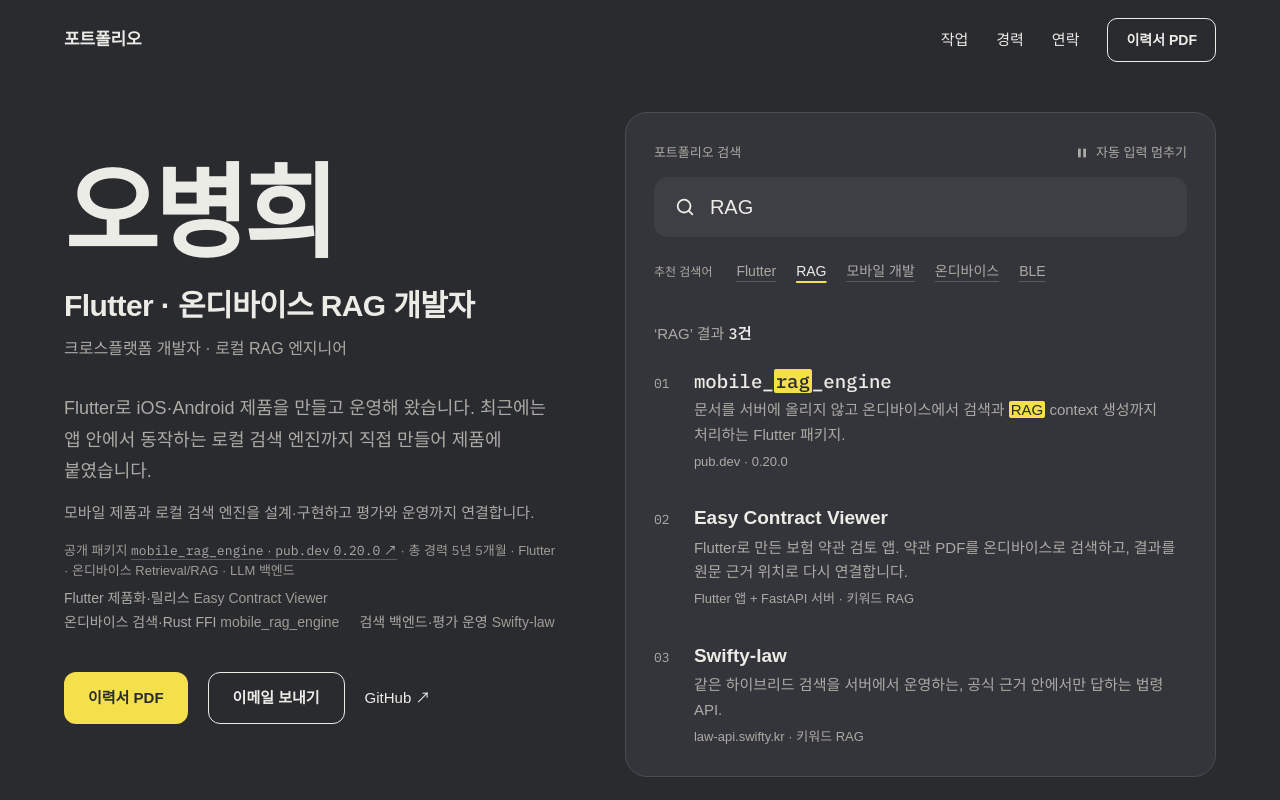
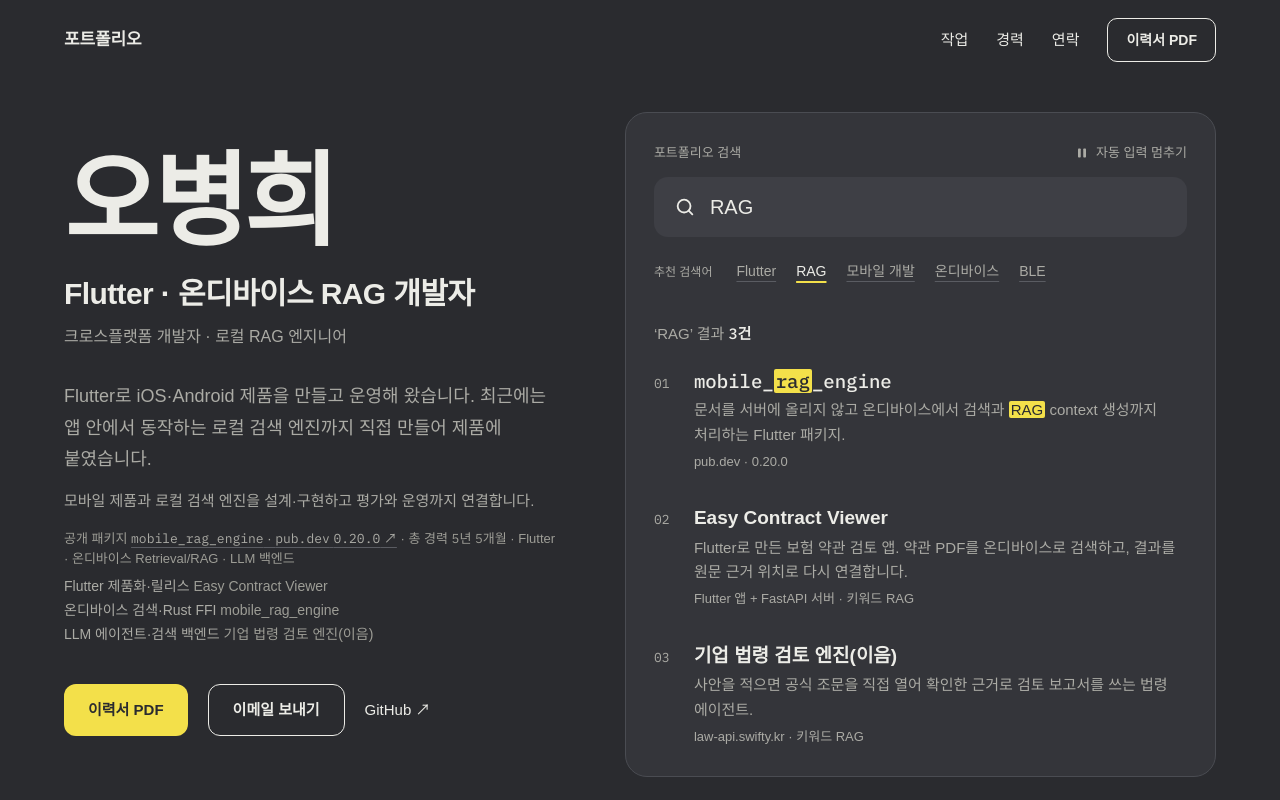
Before and after one commit to dev07060/dev-portfolio, a Next.js app: page / in a window 1280 px wide. Shown: the top 800 px of the page. Built offline with nearby package versions, Linux system fonts and the light colour scheme; a web font is replaced by a local one.

Commit message:
content: describe the law project as the Ieum review agent
Rename Swifty-law to 기업 법령 검토 엔진(이음) and rewrite its project, case #3 and hero search copy around the Google ADK review agent; update hero capabilities and the service link.

```diff
--- a/src/data/freelancer.ts
+++ b/src/data/freelancer.ts
@@ -53,8 +53,8 @@ const freelancerCapabilities: Capability[] = [
     evidence: 'Easy Contract Viewer',
   },
   {
-    title: 'FastAPI 검색 백엔드·평가',
-    evidence: 'Swifty-law',
+    title: 'FastAPI·LLM 에이전트 백엔드',
+    evidence: '기업 법령 검토 엔진(이음)',
   },
 ];
 
--- a/src/data/portfolio.ts
+++ b/src/data/portfolio.ts
@@ -52,8 +52,8 @@ export const capabilities: Capability[] = [
     evidence: 'mobile_rag_engine',
   },
   {
-    title: '검색 백엔드·평가 운영',
-    evidence: 'Swifty-law',
+    title: 'LLM 에이전트·검색 백엔드',
+    evidence: '기업 법령 검토 엔진(이음)',
   },
 ];
 
--- a/src/data/projects.ts
+++ b/src/data/projects.ts
@@ -80,38 +80,38 @@ export const projects: Project[] = [
   {
     id: "law-info-engine",
     type: "api",
-    title: "Swifty-law",
-    subtitle: "인용 기반 한국 법령 검색 RAG 엔진",
+    title: "기업 법령 검토 엔진(이음)",
+    subtitle: "공식 조문·판례를 근거로 사안을 검토하는 법령 에이전트",
     description:
-      "공식 법령정보를 인용 가능한 단위로 정규화·색인하고 hybrid retrieval로 검색하는 사내 공통 엔진. LLM은 검색된 공식 chunk와 citation 안에서만 답변합니다.",
+      "사안과 질문을 받으면 쟁점을 나누고, 국가법령 원문을 직접 열어 확인한 근거로 검토 보고서를 쓰는 서비스입니다. 열람하지 않은 조문은 인용할 수 없습니다.",
     implementationPoints: [
-      "Bronze/Silver/Gold 3계층 레이크로 원본 API에서 청크·임베딩을 언제든 재생성 가능하게 설계.",
-      "SBERT dense + Milvus BM25 sparse를 RRFRanker(60)로 융합하고 corpus 기반 질의 확장 적용.",
-      "국가법령 Open API quota를 일일 한도·최소 간격·지수 백오프 재시도로 1급 시민으로 보호.",
-      "golden_retrieval_v1(74 dev / 30 holdout) nDCG@5 / MRR@10 / Recall@10 회귀 게이트로 릴리스 차단.",
+      "Google ADK Workflow로 조사 → 초안 작성 → 독립 답변 → 대조·수정 단계를 나눈 보고서 에이전트를 구현했습니다.",
+      "에이전트 도구를 검색(후보)과 열람(원문)으로 분리해, 실제로 연 조문만 인용할 수 있게 했습니다.",
+      "보고서 위 후속 대화 에이전트는 매 턴을 제출 도구 호출로 끝내고, 도구 호출 수와 요청 시간을 제한합니다.",
+      "판례는 참조조문이 이미 확인한 조문을 가리키는 대법원 판결만 후보로 삼습니다.",
     ],
     cardPresentation: {
       variant: "architecture",
       thumbnailScreenIndex: 3,
       description:
-        "Bronze/Silver/Gold 레이크, Milvus dense/sparse ranking, citation metadata, evaluation gate를 갖춘 hybrid retrieval 백엔드입니다.",
+        "공식 조문을 직접 열어 확인한 근거로만 보고서를 쓰는 Google ADK 기반 법령 검토 에이전트입니다.",
       evidenceBadges: [
+        "Google ADK",
+        "Gemini · Vertex AI",
         "FastAPI",
+        "PostgreSQL",
         "Milvus",
-        "RRFRanker",
-        "Bronze/Silver/Gold",
-        "evaluation",
       ],
       highlight:
-        "golden retrieval set 기준 nDCG@5 / MRR@10 / Recall@10으로 릴리스를 게이트했습니다.",
+        "에이전트 워크플로·도구 설계, 근거 검증, 법령 데이터·검색 파이프라인을 직접 설계하고 구현했습니다.",
     },
-    techStack: ["Python", "FastAPI", "PostgreSQL", "Milvus", "SBERT", "Docker"],
+    techStack: ["Python", "FastAPI", "Google ADK", "Gemini (Vertex AI)", "PostgreSQL", "Milvus", "Docker"],
     color: "from-amber-500 to-orange-600",
     iconType: "scale",
     screens: [
       {
         id: "api-landing",
-        imageAlt: "Swifty-law API 진입 화면",
+        imageAlt: "기업 법령 검토 엔진(이음) API 진입 화면",
         title: "API 진입 화면",
         desc: "law-api.swifty.kr 개발자 진입 화면 — endpoint 인덱스와 health 표면.",
         imagePath: "/images/law-info-engine/api-landing.png",
@@ -119,7 +119,7 @@ export const projects: Project[] = [
       },
       {
         id: "search-ui",
-        imageAlt: "Swifty-law 검색 화면",
+        imageAlt: "기업 법령 검토 엔진(이음) 검색 화면",
         title: "검색 화면",
         desc: "실제 서비스 검색 화면 — 자연어 질의로 조문 단위 결과를 돌려줍니다.",
         imagePath: "/images/law-info-engine/search-ui.png",
@@ -127,7 +127,7 @@ export const projects: Project[] = [
       },
       {
         id: "search-ui-full",
-        imageAlt: "Swifty-law 검색 결과·인용",
+        imageAlt: "기업 법령 검토 엔진(이음) 검색 결과·인용",
         title: "검색 결과·인용",
         desc: "모든 결과에 법령명·조문경로·시행일·출처 URL이 함께 노출됩니다.",
         imagePath: "/images/law-info-engine/search-ui-full.png",
@@ -135,7 +135,7 @@ export const projects: Project[] = [
       },
       {
         id: "architecture",
-        imageAlt: "Swifty-law 시스템 구성",
+        imageAlt: "기업 법령 검토 엔진(이음) 시스템 구성",
         title: "시스템 구성",
         desc: "5계층 흐름 — 원천 수집, 데이터 정제, 색인·지식그래프, 분석, API 노출.",
         imagePath: "/images/law-info-engine/architecture.svg",
@@ -143,7 +143,7 @@ export const projects: Project[] = [
       },
       {
         id: "api-flows",
-        imageAlt: "Swifty-law 검색·분석 경로",
+        imageAlt: "기업 법령 검토 엔진(이음) 검색·분석 경로",
         title: "검색·분석 경로",
         desc: "단순 조문 검색 경로와 쟁점 분해 + 지식그래프 확장 근거 경로의 단계별 흐름.",
         imagePath: "/images/law-info-engine/api-flows.svg",
@@ -153,7 +153,7 @@ export const projects: Project[] = [
     links: [
       {
         label: "서비스 보기",
-        url: "https://law-api.swifty.kr/search-info/",
+        url: "https://law-api.swifty.kr/",
       },
       {
         label: "API 문서",
--- a/src/data/recruitment.ts
+++ b/src/data/recruitment.ts
@@ -166,39 +166,44 @@ export const recruitmentCases: RecruitmentCase[] = [
   },
   {
     projectId: 'law-info-engine',
-    sectionLead: 'LLM이 검색된 공식 법령 근거 안에서만 답하도록 만든 인용 기반 검색 엔진.',
+    sectionLead: '사안을 적으면 쟁점을 나누고, 공식 조문을 직접 열어 확인한 근거로 검토 보고서를 쓰는 법령 에이전트.',
     sectionSummary:
-      '국가법령 데이터를 조문 단위로 정리해 두고, 질문이 들어오면 의미가 비슷한 조문과 같은 법령 용어를 쓰는 조문을 함께 찾아 출처와 함께 돌려줍니다. 검색 품질이 떨어지는 변경은 배포되지 않도록 막아 두었습니다.',
+      'Google ADK로 조사·작성·검증 단계를 나눈 에이전트가 국가법령 원문을 검색하고 열람합니다. 열람하지 않은 조문은 인용할 수 없고, 별도 대조 단계에서 근거와 어긋난 문장이 없을 때만 보고서를 검토 완료로 표시합니다.',
     figure: {
       screenId: 'search-ui',
       caption: '공개 검색 화면. 결과마다 법령명, 조문 경로, 시행일, 출처 URL이 붙습니다.',
     },
-    statusLabel: '운영 중인 검색·API',
+    statusLabel: '운영 중인 사안 검토 서비스',
     problem:
-      '공식 법령 데이터를 인용 가능한 단위로 정규화하고, LLM이 검색된 공식 근거 안에서만 답하도록 해야 했습니다.',
+      'LLM이 그럴듯한 조문을 지어내면 기업 실무에서 쓸 수 없습니다. 보고서의 법적 주장은 모두 실제 공식 원문과 시행 시점에 묶여 있어야 했고, 국가법령 API 호출 한도와 요청 시간 안에서 끝나야 했습니다.',
     contributions: [
-      'Bronze/Silver/Gold 3계층 레이크로 원본 API에서 chunk와 embedding을 다시 생성할 수 있게 설계했습니다.',
-      'SBERT dense와 Milvus BM25 sparse 결과를 RRFRanker(60)로 결합했습니다.',
-      'golden retrieval set의 nDCG@5, MRR@10, Recall@10 회귀 기준으로 릴리스 게이트를 구성했습니다.',
+      'Google ADK Workflow로 보고서 에이전트를 조사 → 초안 작성 → 독립 답변 → 대조·수정 단계로 나누고, 역할마다 별도 세션을 두었습니다.',
+      '에이전트 도구를 검색(후보)과 열람(원문)으로 분리해, 이번 실행에서 실제로 연 조문과 행정규칙만 인용할 수 있게 했습니다.',
+      '조사 단계가 만든 쟁점 계획을 서버에서 고정해, 이후 단계가 원래 질문의 쟁점을 빠뜨리거나 바꾸지 못하게 했습니다.',
+      '보고서 위 후속 대화 에이전트를 ADK Runner와 PostgreSQL 세션 저장으로 구현하고, 매 턴을 제출 도구 호출로 끝내게 해 답변 형식을 강제했습니다.',
+      '판례는 참조조문이 이미 확인한 조문을 가리키는 대법원 판결만 후보로 삼고, 텍스트 유사도는 그 안에서 순서만 정하게 했습니다.',
+      '에이전트 도구의 기반인 공식 법령 수집·정규화 파이프라인과 의미·용어 하이브리드 검색을 만들었습니다.',
     ],
     verification: [
-      'golden retrieval set의 nDCG@5, MRR@10, Recall@10 회귀 기준으로 검색 변경을 검증합니다.',
-      '국가법령 Open API를 일일 한도, 최소 간격, 지수 백오프 재시도로 보호합니다.',
+      '마지막 대조 결과가 현재 본문과 일치하고 수정할 문장이 없을 때만 검토 완료로 표시합니다. 중간에 멈춘 보고서는 검증 전으로 저장해 근거 검토만 이어서 실행할 수 있습니다.',
+      '요청 전체 시간 예산, 모델 호출별 제한 시간, 도구 호출 수 상한을 두고, 남은 시간이 부족한 단계는 시작하지 않습니다.',
+      '검색 변경은 224문항 평가 세트(nDCG@5, MRR@10, Recall@10)로 회귀를 확인합니다.',
     ],
     outcomes: [
-      '법령명, 조문 경로, 시행일, 출처 URL을 포함하는 검색 결과를 공개 검색 화면과 API로 제공합니다.',
-      '국가법령 Open API quota를 일일 한도, 최소 간격, 지수 백오프 재시도로 보호합니다.',
+      '17개 분야·207개 법령을 대상으로 사안 검토, 보고서 열람, 후속 질문을 공개 서비스와 API로 제공합니다.',
+      '보고서의 법적 주장마다 법령명, 조문, 시행일, 공식 출처가 붙습니다.',
     ],
     tradeoffs: [
-      'dense와 sparse 검색을 함께 운영하는 색인·평가 복잡성을 감수하고 의미 유사도와 법령 용어 일치 결과를 결합했습니다.',
+      '일시적인 모델 오류에 재시도를 늘리지 않고, 미완료 보고서를 저장한 뒤 근거 검토만 다시 실행하게 했습니다. 재시도가 늘수록 API 호출 한도를 넘길 위험이 커지기 때문입니다.',
+      '판례 후보를 텍스트 유사도로 넓히지 않아 후보 수는 줄지만, 쟁점과 무관한 판례가 근거로 섞이지 않습니다.',
     ],
     nonGoals: [
-      '근거 없는 범용 답변을 만들지 않고 LLM 응답을 검색된 공식 chunk와 citation 경계 안으로 제한합니다.',
+      '근거 없는 범용 법률 답변을 만들지 않습니다. 열람한 공식 원문으로 뒷받침되지 않는 문장은 검토 완료로 내보내지 않습니다.',
     ],
     evidenceLinks: [
       {
         label: '검색 서비스',
-        url: 'https://law-api.swifty.kr/search-info/',
+        url: 'https://law-api.swifty.kr/',
         kind: 'live',
       },
       {
--- a/src/data/searchDocuments.ts
+++ b/src/data/searchDocuments.ts
@@ -55,10 +55,10 @@ export const heroSearchDocuments: readonly SearchDocument[] = [
   },
   {
     id: 'law-info-engine',
-    title: 'Swifty-law',
-    snippet: '같은 하이브리드 검색을 서버에서 운영하는, 공식 근거 안에서만 답하는 법령 API.',
-    keywords: ['RAG', 'Python', 'FastAPI', 'PostgreSQL', 'Milvus', 'SBERT', 'LLM'],
-    hiddenKeywords: ['BM25', 'RRF'],
+    title: '기업 법령 검토 엔진(이음)',
+    snippet: '사안을 적으면 공식 조문을 직접 열어 확인한 근거로 검토 보고서를 쓰는 법령 에이전트.',
+    keywords: ['RAG', 'LLM', '에이전트', 'Google ADK', 'Gemini', 'Python', 'FastAPI', 'PostgreSQL', 'Milvus'],
+    hiddenKeywords: ['BM25', 'RRF', 'Swifty-law', '이음', 'Ieum'],
     meta: 'law-api.swifty.kr',
     target: { kind: 'project', projectId: 'law-info-engine' },
   },
```
Also changed, not shown: 1 other file (tests, documents, lock files or other folders).
